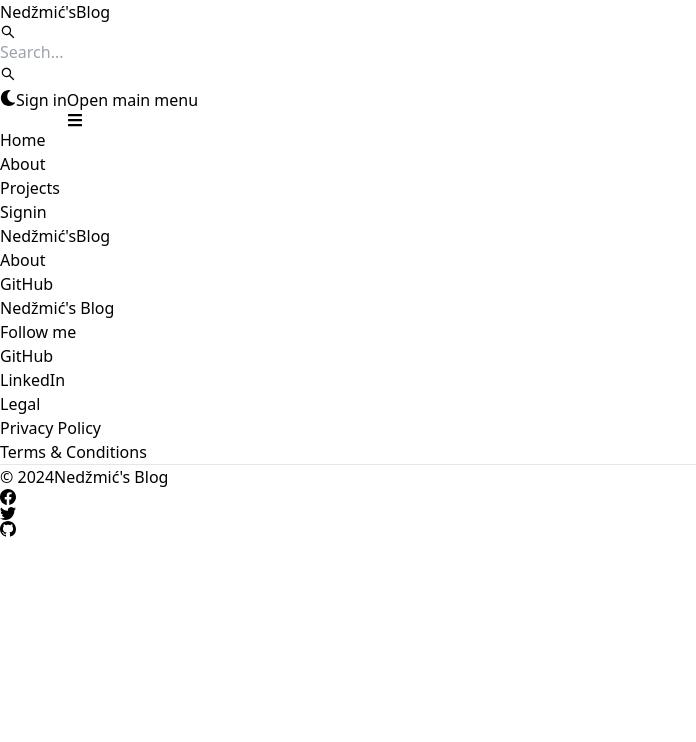
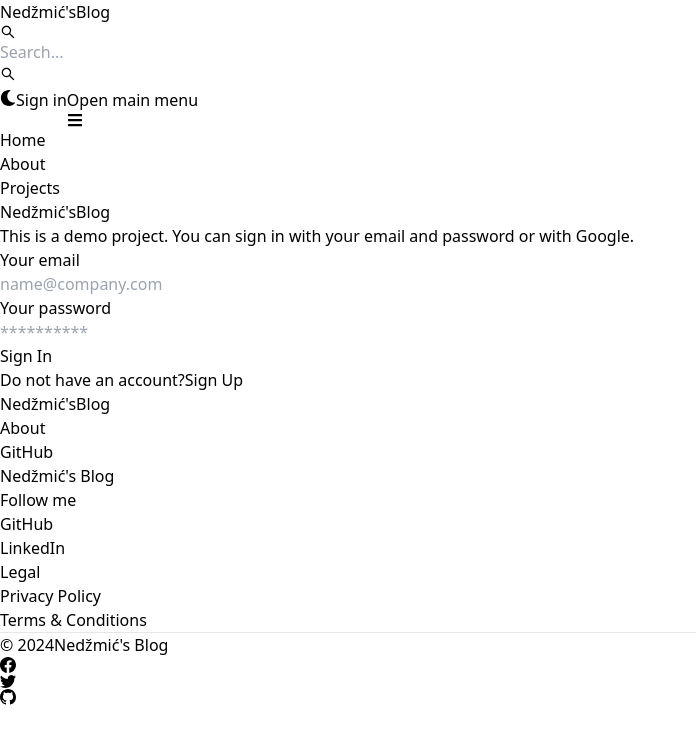
Before and after one commit to BosneviNedzma/MERN-Blog, a React (Vite) app in the folder client/: page /sign-in in a window 1280 px wide. Shown: the top 742 px of the page, without its empty margins (0-696 px from the left). Built offline with nearby package versions, Linux system fonts and the light colour scheme.

Commit message:
Complete signin page functionality

```diff
--- a/client/src/pages/SignIn.jsx
+++ b/client/src/pages/SignIn.jsx
@@ -1,7 +1,94 @@
-import React from 'react'
+import { Alert, Button, Label, Spinner, TextInput } from 'flowbite-react'
+import { useState } from 'react'
+import { Link, useNavigate } from 'react-router-dom'
 
-export default function Signin() {
+export default function SignIn() {
+  const [formData, setFormData] = useState({});
+  const [errorMessage, setErrorMessage] = useState(null);
+  const [loading, setLoading] = useState(false);
+  const navigate = useNavigate();
+
+  const handleChange = (e) => {
+    setFormData({...formData, [e.target.id]: e.target.value.trim() });
+  };
+
+  const handleSubmit = async (e) => {
+    e.preventDefault();
+    if (!formData.email || !formData.password) {
+      return setErrorMessage('Please fill out all fields.');
+    }
+
+    try {
+      setLoading(true);
+      setErrorMessage(null);
+      const res = await fetch('/api/auth/signin', {
+        method: 'POST',
+        headers: { 'Content-Type': 'application/json' },
+        body: JSON.stringify(formData)
+      });
+      const data = await res.json();
+      if (data.success === false) {
+        return setErrorMessage(data.message);
+      }
+      setLoading(false);
+      if(res.ok){
+        navigate('/');
+      }
+    } catch (error) {
+      setErrorMessage(error.message);
+      setLoading(false);
+    }
+  };
+
   return (
-    <div>Signin</div>
-  )
+    <div className='min-h-screen mt-20'>
+      <div className="flex p-3 max-w-3xl mx-auto flex-col md:flex-row md:items-center gap-5">
+        {/*left*/}
+        <div className="flex-1">
+        <Link to='/' className='font-bold
+      dark:text-white text-4xl'>
+        <span className='px-2 py-1 bg-gradient-to-r from-indigo-500 via-purple-500
+        to-pink-500 rounded-lg text-white'>Nedžmić's</span>Blog
+      </Link>
+      <p className='text-sm mt-5'>
+        This is a demo project. You can sign in with your email and password or with Google.
+      </p>
+        </div>
+        {/*right*/}
+        <div className="flex-1">
+          <form className='flex flex-col gap-4' onSubmit={handleSubmit}>
+            <div className="">
+              <Label value='Your email' />
+              <TextInput type='email' placeholder='name@company.com' id='email' onChange={handleChange} />
+            </div>
+            <div className="">
+              <Label value='Your password' />
+              <TextInput type='password' placeholder='**********' id='password' onChange={handleChange} />
+            </div>
+            <Button gradientDuoTone='purpleToPink' type='submit' disabled={loading}>
+              {
+                loading ? (
+                  <>
+                  <Spinner size='sm' />
+                  <span className='pl-3'>Loading...</span>
+                  </>
+                ) : ('Sign In')
+              }
+            </Button>
+          </form>
+          <div className="flex gap-2 text-sm mt-5">
+            <span>Do not have an account?</span>
+            <Link to='/sign-up' className='text-blue-500'>
+              Sign Up
+            </Link>
+          </div>
+          {errorMessage && (
+            <Alert className='mt-5' color='failure'>
+              {errorMessage}
+            </Alert>
+          )}
+        </div>
+      </div>
+    </div>
+  );
 }
```
